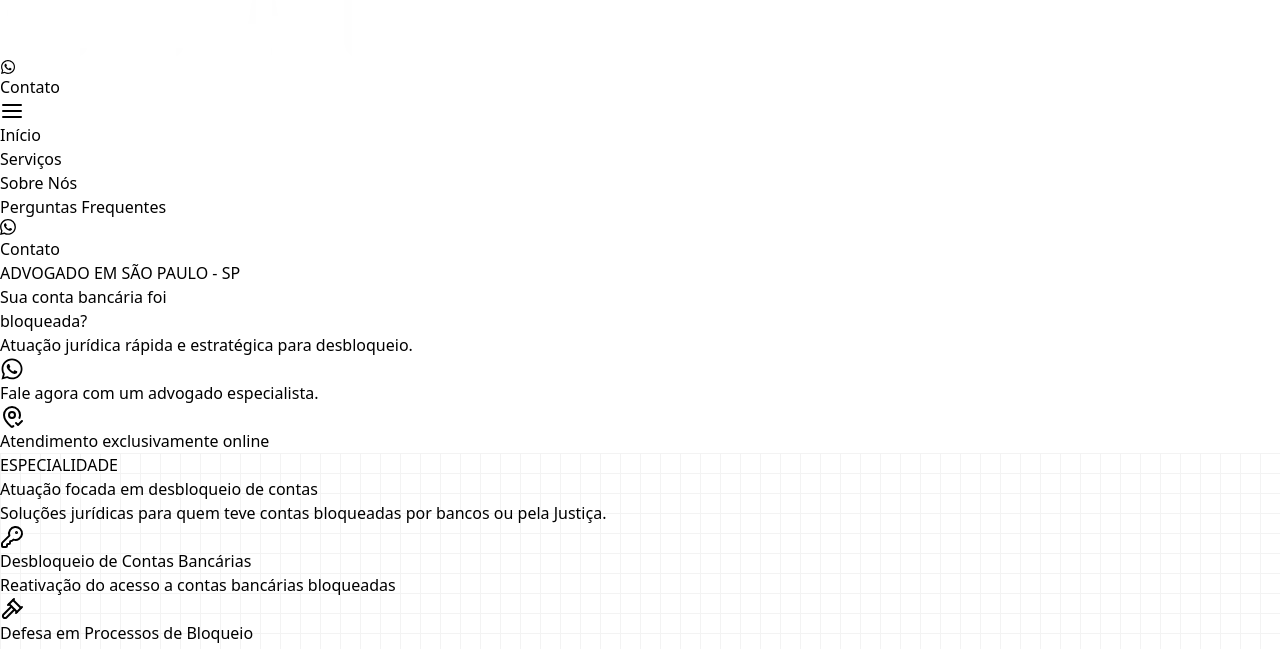
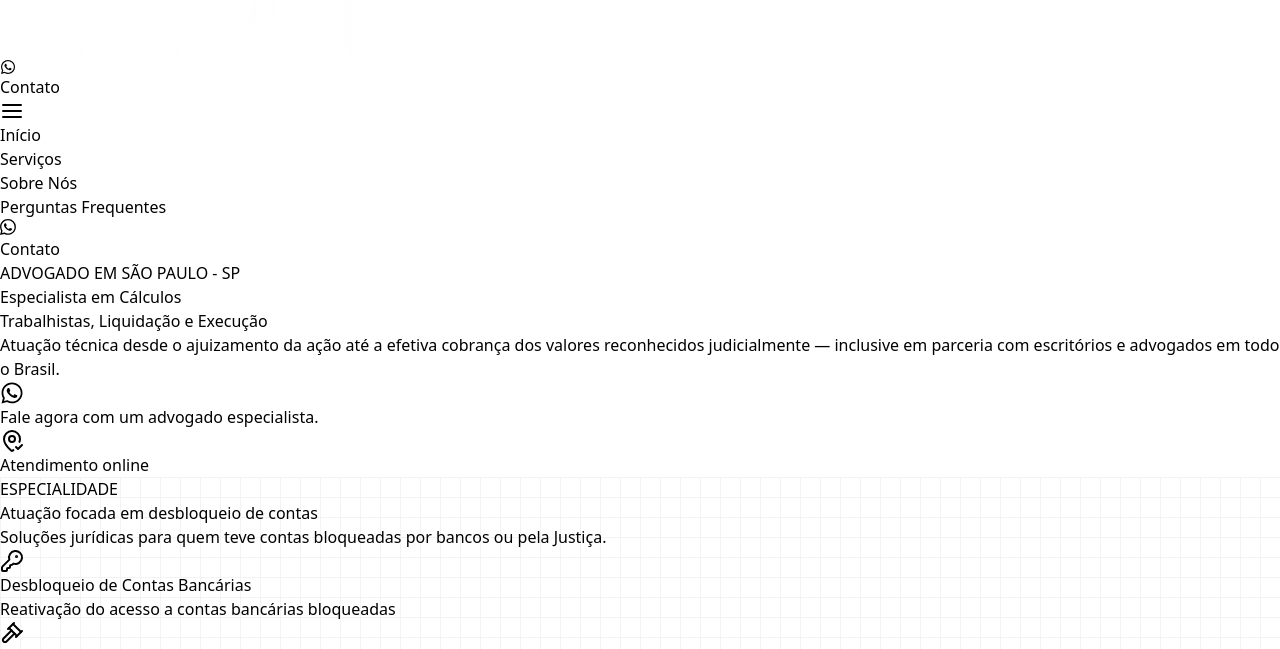
Before and after one commit to EdisonMatos/LP-Andre-Lima, a React (Vite) app: page / in a window 1280 px wide. Shown: the part 128-777 px from the top of the page. Built offline with nearby package versions, Linux system fonts and the light colour scheme; a web font is replaced by a local one.

Commit message:
fix: copy Hero

```diff
--- a/src/content/content.jsx
+++ b/src/content/content.jsx
@@ -126,11 +126,15 @@ const content = {
       miniTag: "ADVOGADO EM SÃO PAULO - SP",
       title: (
         <h1 className="mb-[16px]">
-          Sua conta bancária foi <br />
-          <span className="text-primary"> bloqueada?</span>
+          Especialista em Cálculos <br />
+          <span className="text-primary">
+            {" "}
+            Trabalhistas, Liquidação e Execução
+          </span>
         </h1>
       ),
-      subtitle: "Atuação jurídica rápida e estratégica para desbloqueio.",
+      subtitle:
+        "Atuação técnica desde o ajuizamento da ação até a efetiva cobrança dos valores reconhecidos judicialmente — inclusive em parceria com escritórios e advogados em todo o Brasil.",
       heroImgPhone: heroImgPhone, // img da pessoa mobile
       heroDesktop: heroImgDesktop, //bg com foto da pessoa
       heroImg: bgHeroImg, //fundo da Hero
@@ -156,7 +160,7 @@ const content = {
             <path d="m16 18 2 2 4-4" />
           </svg>
         ),
-        text: "Atendimento exclusivamente online",
+        text: "Atendimento online",
       },
       ctaButtonAriaLabel:
         "Botão para chamada de ação para contato pelo whatsapp",
```
